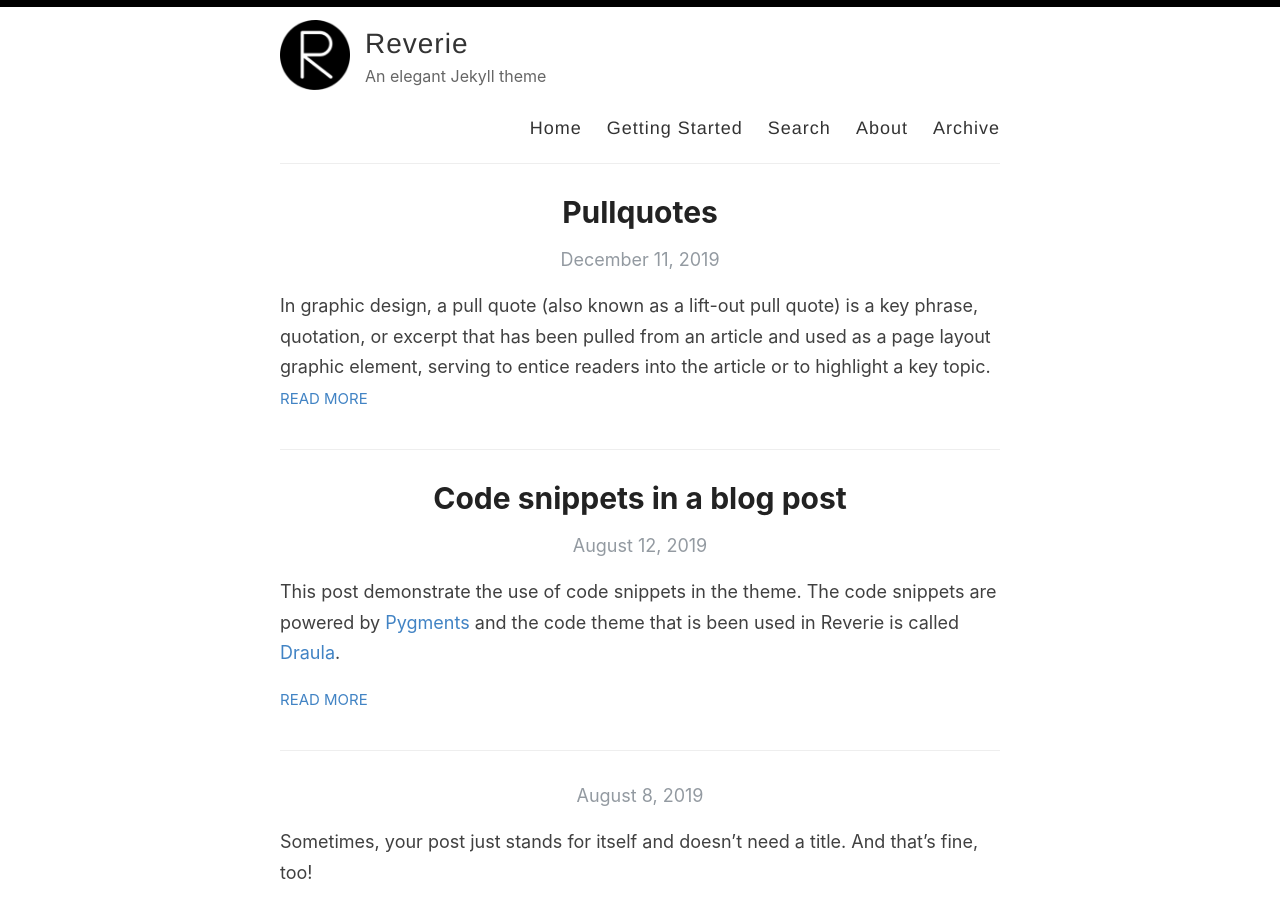
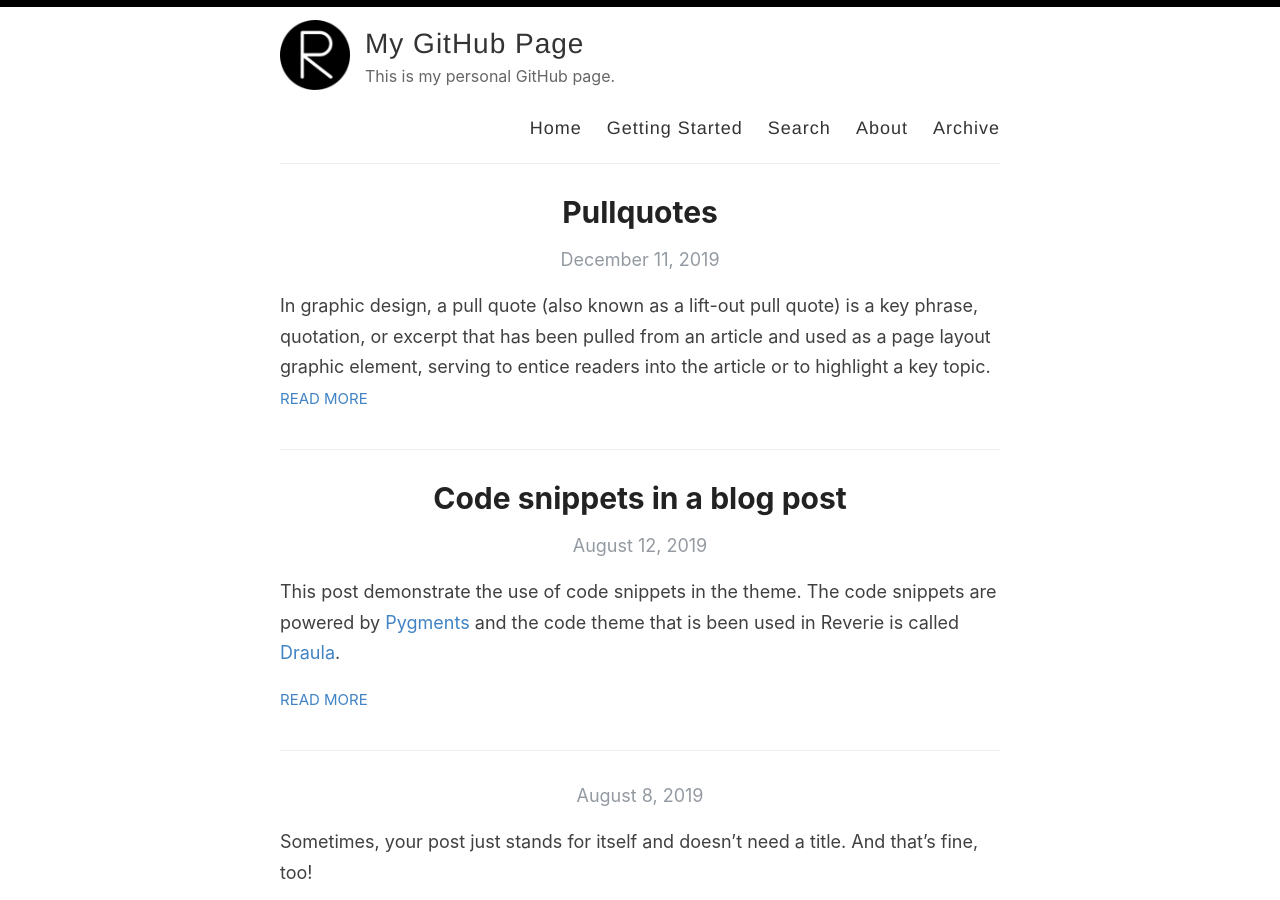
Before and after one commit to lindshiser/lindshiser.github.io, a Jekyll site: the page built from index.html, in a window 1280 px wide and 900 px high. Built offline with Jekyll 4.4.1, drawn with Linux system fonts in a browser that asks for light colours; the list of posts is cut into pages by our own code.

Commit message:
Update _config.yml

```diff
--- a/_config.yml
+++ b/_config.yml
@@ -3,13 +3,13 @@
 #
 
 # Name of your site (displayed in the header)
-name: Reverie
+name: My GitHub Page
 
 # Name of the author
-author: Amit Merchant
+author: Lindsay Hiser
 
 # Short bio or description (displayed in the header)
-description: An elegant Jekyll theme
+description: This is my personal GitHub page.
 
 # URL of your avatar or profile pic (you could use your GitHub profile pic)
 avatar: /images/reverie.png
```
